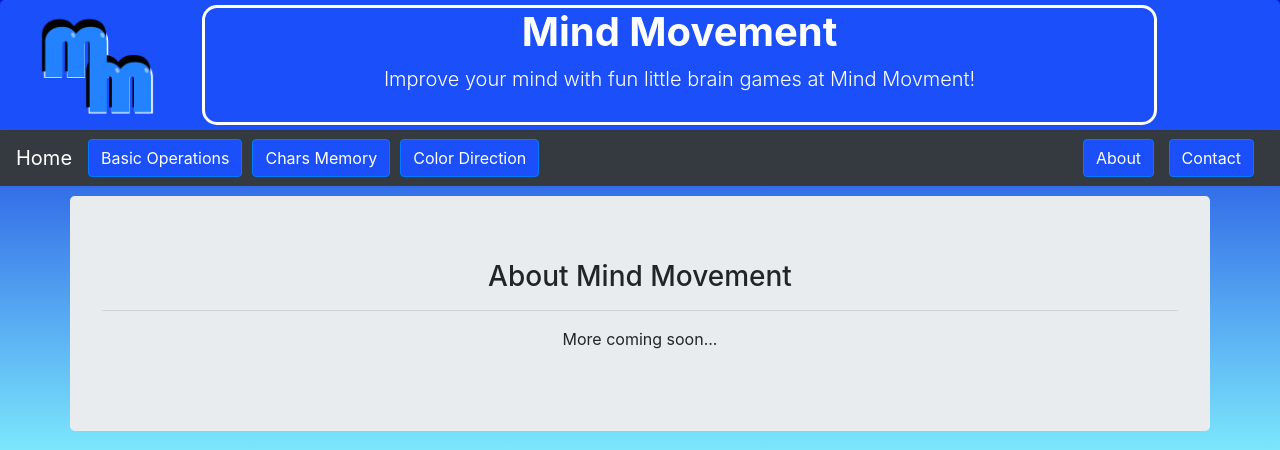
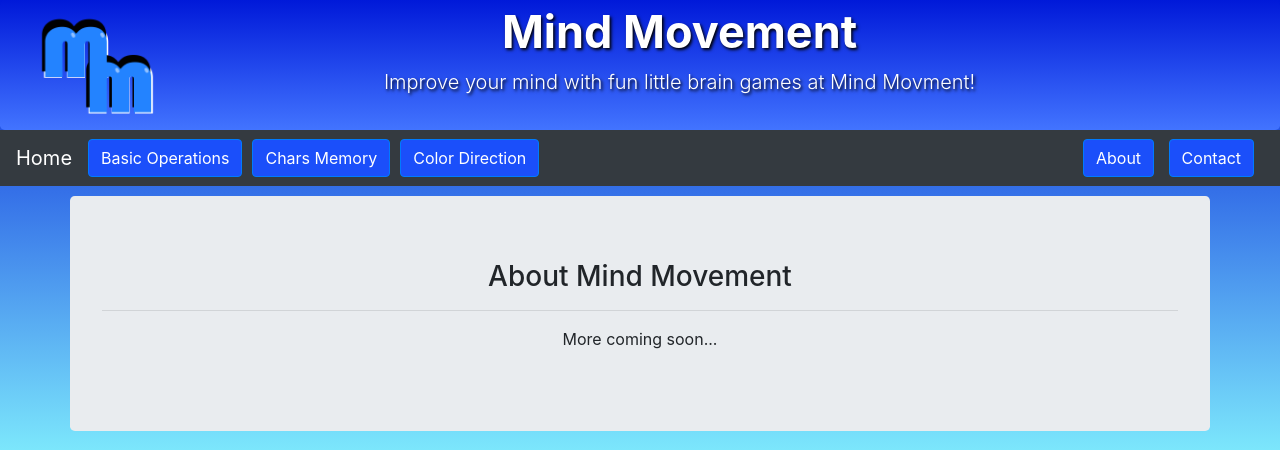
Before and after one commit to 1HectorAC/mindMovement, a Flask app: page /about in a window 1280 px wide. Shown: the top 450 px of the page. Run offline with Flask 2, Linux system fonts and the light colour scheme; some libraries are stand-ins or nearby versions.

Commit message:
Edited look of header in header.html file.

```diff
--- a/templates/header.html
+++ b/templates/header.html
@@ -1,15 +1,16 @@
-<div class="jumbotron topPanel">
+<div class="jumbotron topPanel" style="background-image: linear-gradient(#0019d9, #4274ff);">
     <div class="row">
         <div class="col-md-2">
-            <img src="/static/img/mm2.png" alt="" height="120" width="120">
+            <a href="{{ url_for('main') }}">
+                <img src="/static/img/mm2.png" alt="" height="120" width="120">
+            </a>
         </div>
-        <div class="col-md-9" style="border-radius: 15px; border-style: solid;" >
-            <h1 class=""><b>Mind Movement</b></h1>
+        <div class="col-md-9" style="border-radius: 15px; text-shadow: black 0.1em 0.1em 0.2em " >
+            <h1 style="font-size: 45px; "><b>Mind Movement</b></h1>
             <p class="lead">Improve your mind with fun little brain games at Mind Movment!</p>
 
         </div>
     </div>
-
 
 </div>
 
```
